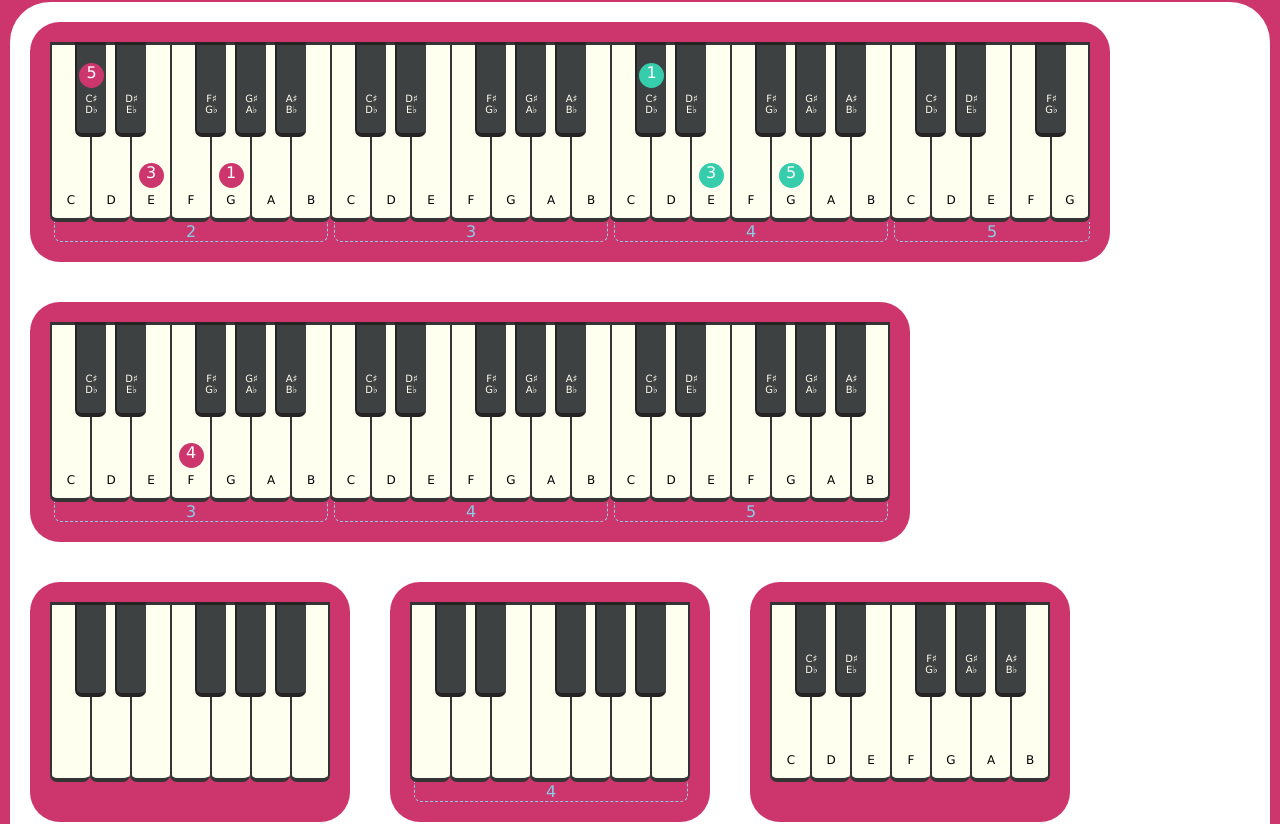
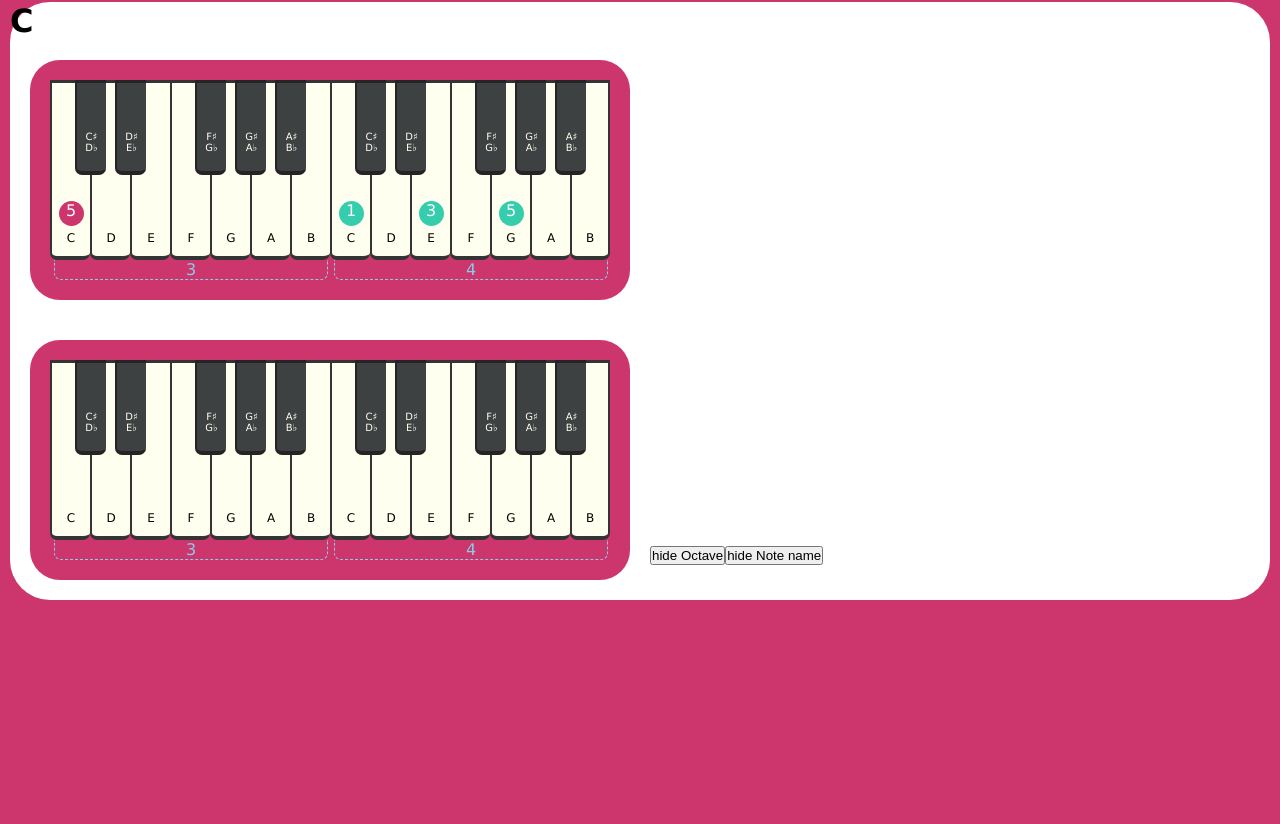
Before and after one commit to JaniceShaw/simply-piano-chords, a React (Create React App) app: page / in a window 1280 px wide. Shown: the top 824 px of the page. After the commit the page ends 800 px from the top, so only its background shows below. Built offline with nearby package versions, Linux system fonts and the light colour scheme.

Commit message:
experimented with display, add some scss variables

```diff
--- a/src/App.js
+++ b/src/App.js
@@ -1,13 +1,15 @@
 import React from 'react';
-import Piano from './components/Piano/Piano.js'
 import './App.css';
+import Display from './Display.js';
 
 function App() {
   return (
     <div className="App">
-      <Piano
+
+      <Display />
+      {/* <Piano
         start={2}
-        end={5}
+        end={4}
         lf5={[2, "Cs"]}
         lf3={[2, "E"]}
         lf1={[2, "G"]}
@@ -17,22 +19,9 @@ function App() {
         rf5={[4, "G"]}
 
         n2="G" />
-      <Piano start={3} end={5} lf4={[3, "F"]} />
       <Piano displayOctave={false} displayNote={false} />
       <Piano displayNote={false} />
-      <Piano displayOctave={false} />
-
-      <Piano
-        start={3}
-        end={5}
-        lf5={[3, "Cs"]} //octave number, note
-        lf3={[3, "Ds"]}
-        lf2={[3, "G"]}
-
-        rf1={[4, "C"]} //octave number, note
-        rf3={[4, "D"]}
-        rf5={[4, "E"]}
-      />
+      <Piano displayOctave={false} /> */}
     </div>
   );
 }
--- /dev/null
+++ b/src/Display.js
@@ -0,0 +1,150 @@
+import React from 'react';
+import Piano from './components/Piano/Piano.js';
+import Button from './components/Button/Button.js';
+
+const chords = [
+    {
+        name: "C",
+        type: "triad",
+        start: 3,
+        end: 4,
+
+        "lf5Oct": 3,
+        "lf5Note": "C",
+
+        rf1Oct: 4,
+        rf1Note: "C",
+
+        rf3Oct: 4,
+        rf3Note: "E",
+
+        rf5Oct: 4,
+        rf5Note: "G",
+    },
+    {
+        name: "Dm",
+        type: "triad",
+        start: 3,
+        end: 4,
+        // fingers: [1, 3, 5],
+        // bassFinger: 2,
+        // bassNote: "D",
+        // chordNotes: ["D", "F", "A"],
+        notes: [
+            [3, "D"],//l5
+            [],
+            [],
+            [],
+            [],
+
+            [4, "D"],//r1
+            [],
+            [4, "F"],
+            [],
+            [4, "G"],
+        ]
+    }
+];
+// console.log(chords);
+function test() {
+    var result;
+
+    chords.map(c => {
+        // console.log("boob", c.lf5Oct)
+        result = `
+            start=${c.start}
+            end=${c.end}
+            lf5={[${c.lf5Oct}, "${c.lf5Note}"]}
+        `
+
+        return result;
+    }
+
+    )
+
+
+}
+
+console.log(test());
+var jan = test();
+//
+
+class Display extends React.Component {
+    static defaultProps = {
+        buttonTxt: "Click",
+    }
+
+    constructor(props) {
+        super(props);
+        this.state = {
+            displayOctave: true,
+            displayNote: true,
+        };
+
+        this.handleClickOct = this.handleClickOct.bind(this);
+        this.handleClickNote = this.handleClickNote.bind(this);
+    }
+
+    handleClickOct() {
+        if (this.state.displayOctave === true) {
+            this.setState({ displayOctave: false });
+        } else {
+            this.setState({ displayOctave: true });
+        }
+
+    }
+    handleClickNote() {
+        if (this.state.displayNote === true) {
+            this.setState({ displayNote: false })
+        } else {
+            this.setState({ displayNote: true })
+        }
+    }
+
+    render() {
+        const { displayOctave, displayNote } = this.state;
+
+
+        return (
+            <div className="Display">
+                <h1>C</h1>
+                <Piano
+                    displayOctave={displayOctave}
+                    displayNote={displayNote}
+                    start={3}
+                    end={4}
+                    lf5={[3, "C"]}
+                    rf1={[4, "C"]}
+                    rf3={[4, "E"]}
+                    rf5={[4, "G"]}
+
+                />
+
+                <Piano
+                    displayOctave={displayOctave}
+                    displayNote={displayNote}
+                    start={3}
+                    end={4}
+                    lf5={jan}
+                    lf4={jan}
+                    lf3={jan}
+                    lf2={jan}
+                    lf1={jan}
+
+                    rf1={jan}
+                    rf2={jan}
+                    rf3={jan}
+                    rf4={jan}
+                    rf5={jan}
+
+                />
+
+
+                <Button type="hideOctave" buttonTxt="hide Octave" click={this.handleClickOct} />
+                <Button type="hideNote" buttonTxt="hide Note name" click={this.handleClickNote} />
+            </div>
+        );
+    }
+}
+
+export default Display;
--- a/src/components/Button/Button.js
+++ b/src/components/Button/Button.js
@@ -1,7 +1,18 @@
 import React from 'react';
 class Button extends React.Component {
+    static defaultProps = {
+        buttonTxt: "Click",
+
+    }
 
     render() {
+        const { buttonTxt, click } = this.props;
 
+
+        return (
+            <button className="Button" onClick={click}> {buttonTxt}</button >
+        );
     }
 }
+
+export default Button;
--- a/src/components/Piano/Octave/Keynote/Keynote.scss
+++ b/src/components/Piano/Octave/Keynote/Keynote.scss
@@ -1,3 +1,5 @@
+@import "../../scss/Piano-variables";
+
 li.Keynote {
   position: relative;
   display: inline-block;
@@ -27,12 +29,12 @@ li.Keynote {
   }
 
   &:hover {
-    background-color: white;
+    background-color: $colour-piano-white-over;
     cursor: pointer;
   }
 
   &.black:hover {
-    background-color: black;
+    background-color: $colour-piano-black-over;
   }
 
   .Keynote-label {
@@ -69,7 +71,7 @@ li.Keynote {
     left: 0;
     right: 0;
     margin: 0 auto;
-    background-color: rgb(205, 54, 108);
+    background-color: $colour-piano-leftHand;
     border-radius: 50%;
     height: 25px;
     width: 25px;
@@ -98,23 +100,23 @@ li.Keynote {
 
   &.rf1.finger::after {
     content: "1";
-    background-color: rgb(54, 205, 172);
+    background-color: $colour-piano-rightHand;
   }
   &.rf2.finger::after {
     content: "2";
-    background-color: rgb(54, 205, 172);
+    background-color: $colour-piano-rightHand;
   }
   &.rf3.finger::after {
     content: "3";
-    background-color: rgb(54, 205, 172);
+    background-color: $colour-piano-rightHand;
   }
   &.rf4.finger::after {
     content: "4";
-    background-color: rgb(54, 205, 172);
+    background-color: $colour-piano-rightHand;
   }
   &.rf5.finger::after {
     content: "5";
-    background-color: rgb(54, 205, 172);
+    background-color: $colour-piano-rightHand;
   }
   &.black.finger::after {
     bottom: 45px;
--- a/src/components/Piano/Octave/Octave.scss
+++ b/src/components/Piano/Octave/Octave.scss
@@ -1,14 +1,16 @@
+@import "../scss/Piano-variables";
+
 .Octave {
   padding-bottom: 20px;
   position: relative;
 
   .Octave-displayNum {
     position: absolute;
-    color: skyblue;
+    color: $colour-piano-octave;
     bottom: 0px;
     left: 4px;
     text-align: center;
-    border: dashed 1px skyblue;
+    border: dashed 1px $colour-piano-octave;
     border-radius: 0 0 7px 7px;
     border-top: none;
     width: 98%;
--- a/src/components/Piano/Piano.js
+++ b/src/components/Piano/Piano.js
@@ -1,47 +1,37 @@
 import React from 'react';
-import './Piano.scss';
+import './scss/Piano.scss';
 import Octave from './Octave/Octave.js'
 
 class Piano extends React.Component {
 
     static defaultProps = {
-        start: 4,
-        end: 4,
-        n1: "C",
-        n2: "B",
+        start: 4, //octave to start at
+        end: 4, // octave to end at this needs to change if less than start
+        n1: "C", // start note if not C
+        n2: "B", // end note if not B
         displayOctave: true,
         displayNote: true,
-        lf1: [],
-        lf2: [],
-        lf3: [],
-        lf4: [],
-        lf5: [],
-        rf1: [],
-        rf2: [],
-        rf3: [],
-        rf4: [],
-        rf5: []
+        lf1: [], lf2: [], lf3: [], lf4: [], lf5: [], rf1: [], rf2: [], rf3: [], rf4: [], rf5: []
     }
 
     constructor(props) {
         super(props);
         this.state = {
-            start: this.props.start, //octave to start at
-            end: this.props.end, // octave to end at this needs to change if less than start
-            n1: this.props.n1, // start note if not C
-            n2: this.props.n2, // end note if not B
-            displayOctave: this.props.displayOctave, // show octave numbers
-            displayNote: this.props.displayNote // show note names
+            start: this.props.start,
+            end: this.props.end,
+            n1: this.props.n1,
+            n2: this.props.n2,
         };
     }
 
+
     render() {
 
-        const { start, displayOctave, displayNote, n1, n2 } = this.state;
+        const { start, n1, n2 } = this.state;
         let end = this.state.end;
         //put the individual finger info into an array
         //going from lf5 - rf5
-        const { lf5, lf4, lf3, lf2, lf1, rf1, rf2, rf3, rf4, rf5 } = this.props;
+        const { lf5, lf4, lf3, lf2, lf1, rf1, rf2, rf3, rf4, rf5, displayOctave, displayNote } = this.props;
         let fingering = [lf5, lf4, lf3, lf2, lf1, rf1, rf2, rf3, rf4, rf5];
         let displayClasses = "";
 
@@ -86,6 +76,7 @@ class Piano extends React.Component {
                         />)
                 }
             </ul>
+
         );
     }
 
--- a/src/components/Piano/Piano.scss
+++ b/src/components/Piano/scss/Piano.scss
@@ -1,3 +1,5 @@
+@import "Piano-variables";
+
 .Piano {
   display: inline-flex;
   //   flex-wrap: nowrap;
@@ -7,5 +9,5 @@
   padding: 20px;
   margin: 20px;
   list-style: none;
-  background-color: rgb(205, 54, 108);
+  background-color: $colour-piano-back;
 }
--- /dev/null
+++ b/src/components/Piano/scss/_Piano-variables.scss
@@ -0,0 +1,11 @@
+//Piano component colours
+$colour-piano-white: ivory;
+$colour-piano-black: rgb(61, 65, 66);
+$colour-piano-white-over: white;
+$colour-piano-black-over: black;
+
+$colour-piano-back: rgb(205, 54, 108);
+$colour-piano-octave: skyblue;
+
+$colour-piano-rightHand: rgb(54, 205, 172);
+$colour-piano-leftHand: rgb(205, 54, 108);
```
Also changed, not shown: src/scss/main.scss (added).
